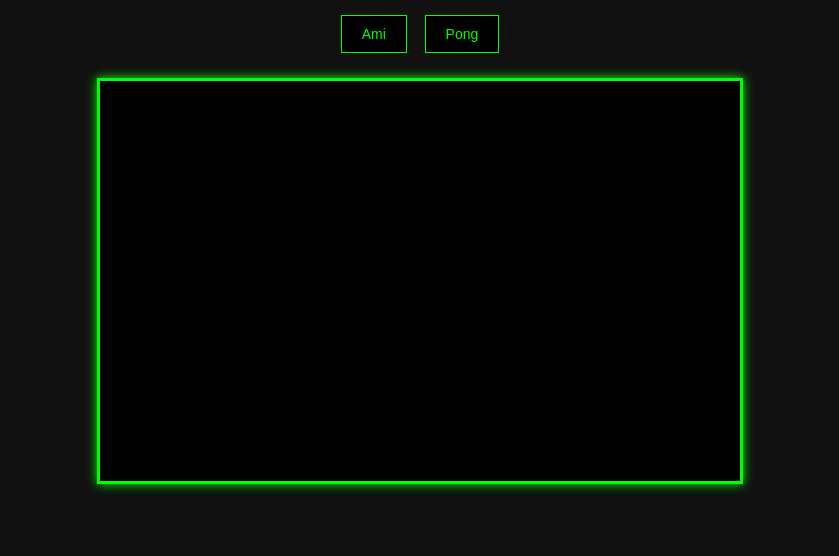
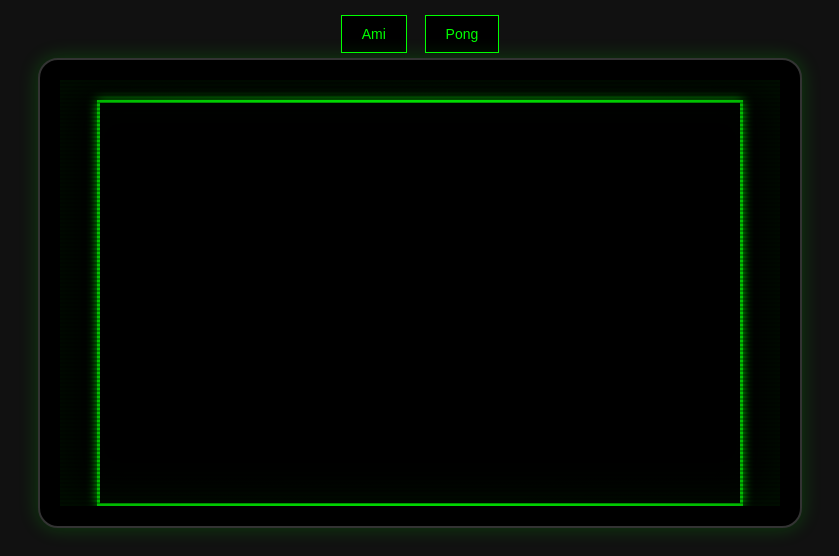
Before and after one commit to mietus70/dos-zone, a plain HTML site: page index.html in a window 1280 px wide. Shown: the part 275-831 px from the top of the page, without its empty margins (220-1059 px from the left). Before the commit the page ends 800 px from the top, so only its background shows below. Drawn offline with Linux system fonts and the light colour scheme.

Commit message:
add retro monitor

```diff
--- a/css/style.css
+++ b/css/style.css
@@ -50,6 +50,69 @@ button:hover {
   width: 100%;
   cursor: none;
 }
+
+.monitor-effect {
+  position: relative;
+  background: #000;
+  border-radius: 20px;
+  padding: 20px;
+  max-width: 720px;
+  margin: 0 auto;
+  border: 2px solid #333333;
+  box-shadow: 0 0 20px rgba(0, 255, 0, 0.2),
+              inset 0 0 20px rgba(0, 0, 0, 0.8);
+}
+
+.screen {
+  position: relative;
+  overflow: hidden;
+  background: #000;
+}
+
+.scanline {
+  position: absolute;
+  top: 0;
+  left: 0;
+  right: 0;
+  bottom: 0;
+  background: linear-gradient(
+    to bottom,
+    rgba(0, 0, 0, 0) 50%,
+    rgba(0, 0, 0, 0.3) 50%
+  );
+  background-size: 100% 4px;
+  pointer-events: none;
+  z-index: 10;
+}
+
+.screen::before {
+  content: '';
+  position: absolute;
+  top: 0;
+  left: 0;
+  right: 0;
+  bottom: 0;
+  background: radial-gradient(
+    circle at center,
+    transparent 0%,
+    rgba(0, 0, 0, 0.3) 100%
+  );
+  pointer-events: none;
+  z-index: 2;
+}
+
+.screen::after {
+  content: '';
+  position: absolute;
+  top: 0;
+  left: 0;
+  right: 0;
+  bottom: 0;
+  box-shadow: inset 0 0 50px rgba(0, 255, 0, 0.1);
+  pointer-events: none;
+  z-index: 1;
+}
+
 canvas {
   image-rendering: pixelated;
   image-rendering: crisp-edges;
@@ -57,13 +120,12 @@ canvas {
   /* height: 400px; */
   max-width: 100%;
   height: auto;
-  border: 3px solid #0f0;
-  box-shadow: 0 0 10px #0f0;
   display: block;
   margin-left: auto;
   margin-right: auto;
-  margin-top: 20px;
   background: black;
   display: none; /* Ukryj canvas na początku */
   cursor: none;
+  position: relative;
+  z-index: 1;
 }
--- a/index.html
+++ b/index.html
@@ -20,7 +20,12 @@
       <button type="button" data-zip="exe/pong.zip">Pong</button>
     </div>
     <div id="emulator-container">
-      <canvas id="dosbox"></canvas>
+      <div class="monitor-effect">
+        <div class="screen">
+          <div class="scanline"></div>
+          <canvas id="dosbox"></canvas>
+        </div>
+      </div>
     </div>
 
     <!-- Załadowanie skryptu do obsługi emulatora -->
```
